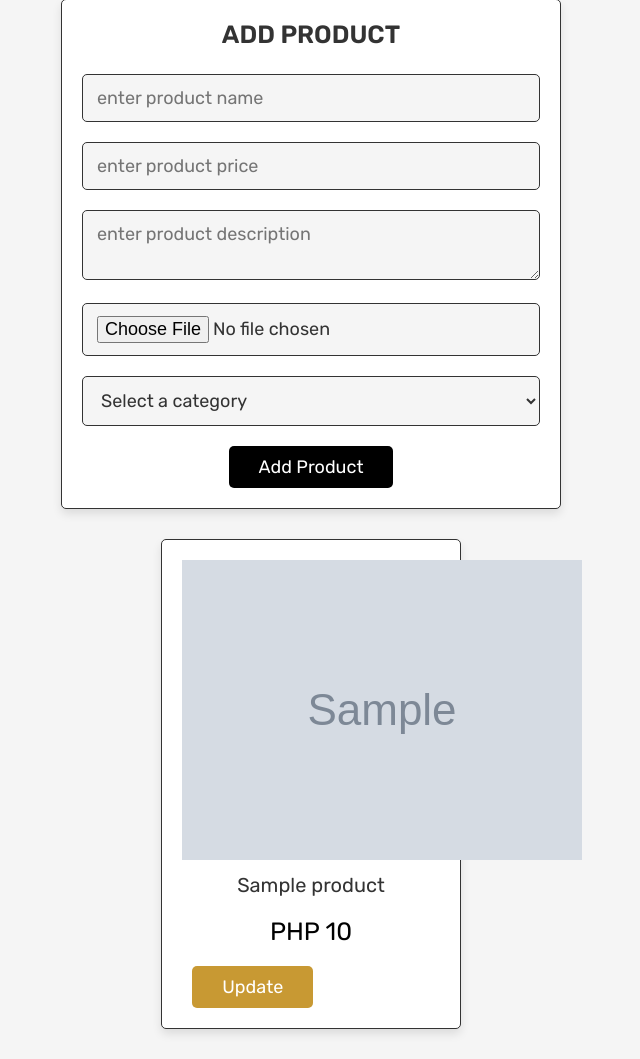
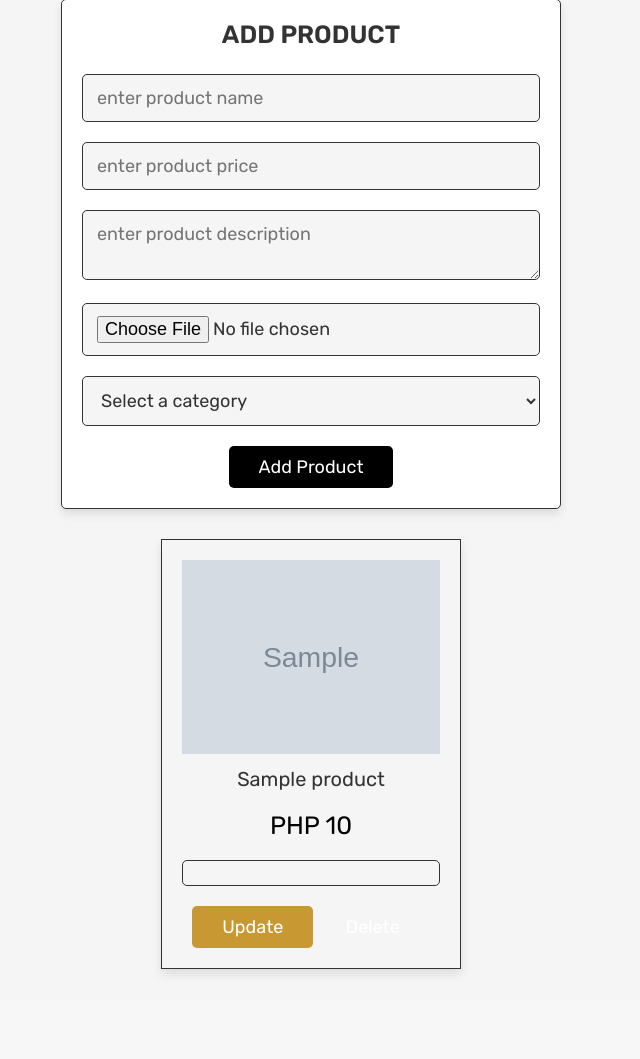
Before and after one commit to cessapellido/project, a PHP site: page /admin_products.php in a window 1280 px wide. Shown: the part 167-1226 px from the top of the page, without its empty margins (329-969 px from the left). After the commit the page ends 1142 px from the top, so only its background shows below. Run offline with PHP 8.4, Linux system fonts and the light colour scheme; the visitor is signed in with stand-in values (Sample User, id 1); tables that the repository leaves empty hold one stand-in row (values such as "Sample post"); grey boxes marked "Sample" are stand-in pictures; data that the repository does not hold is empty.

Commit message:
hotfix: resize image

```diff
--- a/project/css/admin_style.css
+++ b/project/css/admin_style.css
@@ -306,31 +306,36 @@
 }
 
 .show-products .box-container{
+   max-width: 1800px;
+   margin: 0 auto;
    display: grid;
    grid-template-columns: repeat(auto-fit, 30rem);
+   align-items: flex-start;
+   gap: 1.5rem;
    justify-content: center;
-   gap:1.5rem;
-   max-width: 1200px;
-   margin:0 auto;
-   align-items: flex-start;
 }
 
 .show-products{
    padding-top: 0;
 }
 
-.show-products .box-container .box{
+.show-products .box-container .box {
+   padding: 2rem; /* adjust as necessary */
+   background-color: var(--light-bg);
+   box-shadow: var(--box-shadow);
+   padding-bottom: 2rem;
    text-align: center;
-   padding:2rem;
-   border-radius: .5rem;
-   border:var(--border);
-   box-shadow: var(--box-shadow);
-   background-color: var(--white);
-}
+   border: var(--border);
+   position: relative;
+ }
 
-.show-products .box-container .box img{
-   height: 30rem;
-}
+.show-products .box-container .box img {
+   width: auto; /* Width can be auto if you want the image's natural width to be used */
+   max-width: 100%; /* Ensures image is not wider than the box */
+   height: auto; /* Height is auto to maintain aspect ratio */
+   object-fit: contain; /* Keeps the image within the bounds of the box */
+   /* Remove absolute positioning and centering */
+ }
 
 .show-products .box-container .box .name{
    padding:1rem 0;
@@ -343,6 +348,17 @@
    font-size: 2.5rem;
    color:var(--red);
 }
+
+.show-products .box-container .box .description {
+   width: 100%;
+   padding: 1.2rem 1.4rem;
+   border-radius: 0.5rem;
+   border: var(--border);
+   margin: 1rem 0;
+   font-size: 1.5rem; /* You had an incomplete property here */
+   background-color: var(--light-bg); /* If you want to maintain the input field's background */
+   box-sizing: border-box; /* To include padding in the width */
+ }
 
 .edit-product-form{
    min-height: 100vh;
--- a/project/css/style.css
+++ b/project/css/style.css
@@ -8,7 +8,7 @@
   --gold: #c89933;
   --light-color: #666;
   --columbia-blue: #87afc7;
-  --light-bg: #FFFEF2;
+  --light-bg: #f5f5f5;
   --border: 0.1rem solid var(--charcoal-blue);
   --box-shadow: 0 0.5rem 1rem rgba(0, 0, 0, 0.1);
 }
@@ -428,7 +428,7 @@
 .products .box-container .box {
   border-radius: 0.5rem;
   padding: 2rem; /* adjust as necessary */
-  background-color: #FBF6ED;
+  background-color: var(--light-bg);
   box-shadow: var(--box-shadow);
   padding-bottom: 2rem;
   text-align: center;
--- a/project/home.php
+++ b/project/home.php
@@ -283,7 +283,6 @@
       <div class="description"><?php echo $fetch_products['description']; ?></div>
       <input type="hidden" name="product_name" value="<?php echo $fetch_products['name']; ?>">
       <input type="hidden" name="product_price" value="<?php echo $fetch_products['price']; ?>">
-      <textarea type=hidden name="description" value="<?php echo $fetch_products['description']; ?>"></textarea>
       <input type="hidden" name="product_image" value="<?php echo $fetch_products['image']; ?>">
      </form>
       <?php
```
